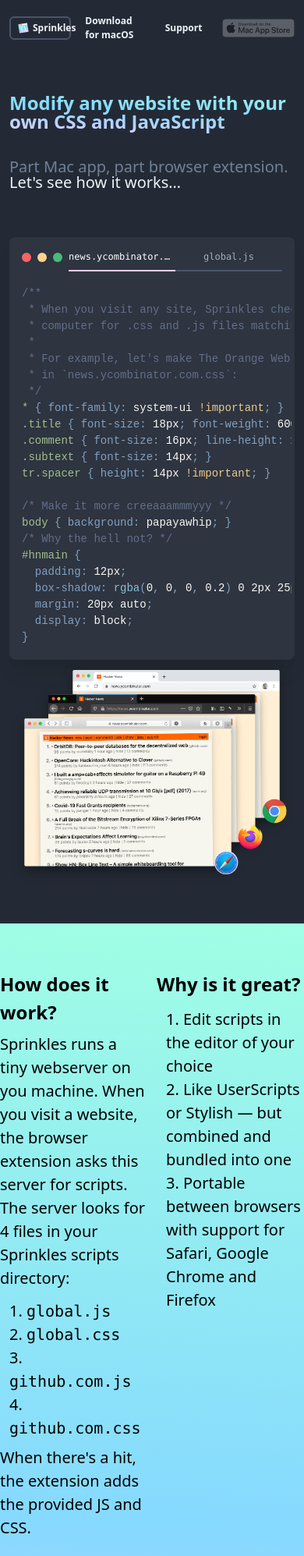
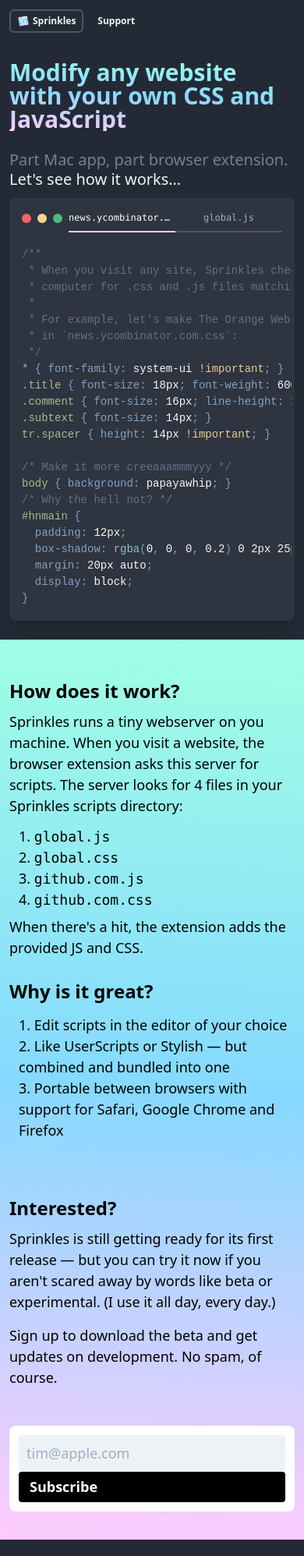
Before and after one commit to brnbw/getsprinkles.app, a website built with Parcel: page src/index.html in a window 390 px wide. Shown: the top 1995 px of the page at 78% size. Built offline with nearby package versions, Linux system fonts and the light colour scheme; some packages are replaced by stand-ins of ours.

Commit message:
Fix small size

```diff
--- a/src/index.html
+++ b/src/index.html
@@ -21,26 +21,26 @@
         <img src="./AppIcon-512px.png" width="16" class="block mr-1" />
         Sprinkles
       </a>
-      <a href="#sign-up" class="btn">Download for macOS</a>
+      <a href="#sign-up" class="btn hidden sm:block">Download for macOS</a>
       <a href="/support" class="btn">Support</a>
       <div class="flex-auto"></div>
-      <a href="#sign-up" class="cursor-not-allowed opacity-25"
+      <a href="#sign-up" class="cursor-not-allowed opacity-25 hidden sm:block"
         ><img src="./app-store.svg" class="float-right"
       /></a>
     </nav>
 
-    <header class="container p-3 md:p-6 my-6 py-3 mx-auto leading-none">
+    <header class="container p-3 md:p-6 md:my-6 py-3 mx-auto leading-none">
       <h1
-        class="py-3 pastel-gradient bg-clip-text mb-6 text-2xl lg:text-6xl xl:text-7xl max-w-4xl font-black"
+        class="mt-3 pastel-gradient bg-clip-text mb-6 text-3xl lg:text-6xl xl:text-7xl max-w-4xl font-black"
       >
         Modify any website with your own CSS and JavaScript
       </h1>
-      <h2 class="font-normal text-xl">
+      <h2 class="font-normal text-xl leading-tight">
         <span class="text-gray-600">Part Mac app, part browser extension.</span>
         Let's see how it works&hellip;
       </h2>
     </header>
-    <div class="h-6"></div>
+    <div class="h-6 hidden sm:block"></div>
     <div
       class="container px-3 md:px-6 mx-auto md:flex items-start justify-center mb-6"
       x-data="{ tab: 0 }"
@@ -124,15 +124,15 @@
   }
 });</code></pre>
       </div>
-      <div class="flex-auto">
+      <div class="flex-auto hidden sm:block">
         <img src="./browsers@2x.png" class="w100" />
       </div>
     </div>
 
-    <div class="h-6"></div>
+    <div class="h-6 hidden sm:block"></div>
 
-    <div class="pastel-gradient text-black py-6">
-      <div class="py-6 mx-auto text-xl grid grid-cols-2 max-w-5xl gap-3">
+    <div class="pastel-gradient text-black p-3 md:py-6">
+      <div class="py-6 mx-auto text-lg lg:text-xl grid md:grid-cols-2 max-w-5xl gap-3">
         <article class="">
           <h3>How does it work?</h3>
           <p>
@@ -167,8 +167,8 @@
         </article>
       </div>
 
-      <div class="py-6 mx-auto text-xl max-w-5xl">
-        <article class="w-1/2 mx-auto">
+      <div class="py-6 mx-auto text-lg lg:text-xl max-w-5xl">
+        <article class="md:w-1/2 mx-auto">
           <h3>Interested?</h3>
           <p class="mb-4">
             Sprinkles is still getting ready for its first release — but you can
@@ -183,7 +183,7 @@
 
         <div class="h-6 my-3"></div>
 
-        <div class="w-1/2 mx-auto p-3 bg-white rounded-lg">
+        <div class="md:w-1/2 mx-auto p-3 bg-white rounded-lg">
           <form
             action="https://brnbw.us8.list-manage.com/subscribe/post?u=56b30b1ea0286dd3e796d4c9a&amp;id=2d7693c57f"
             method="post"
```
